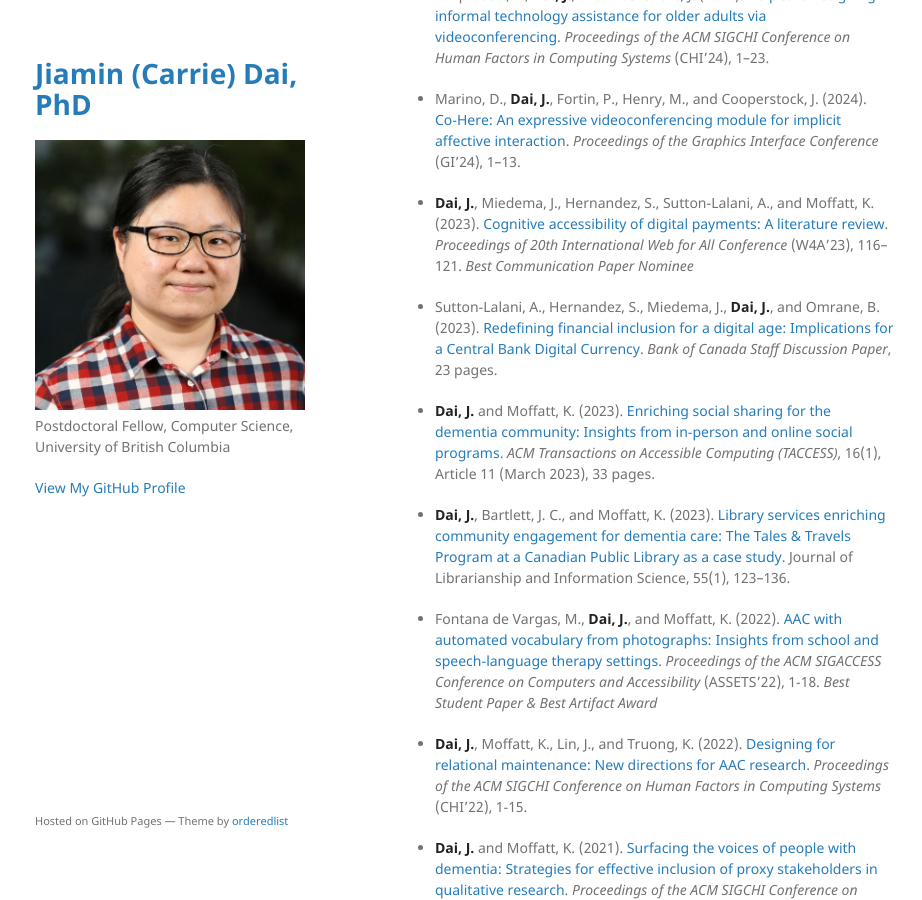
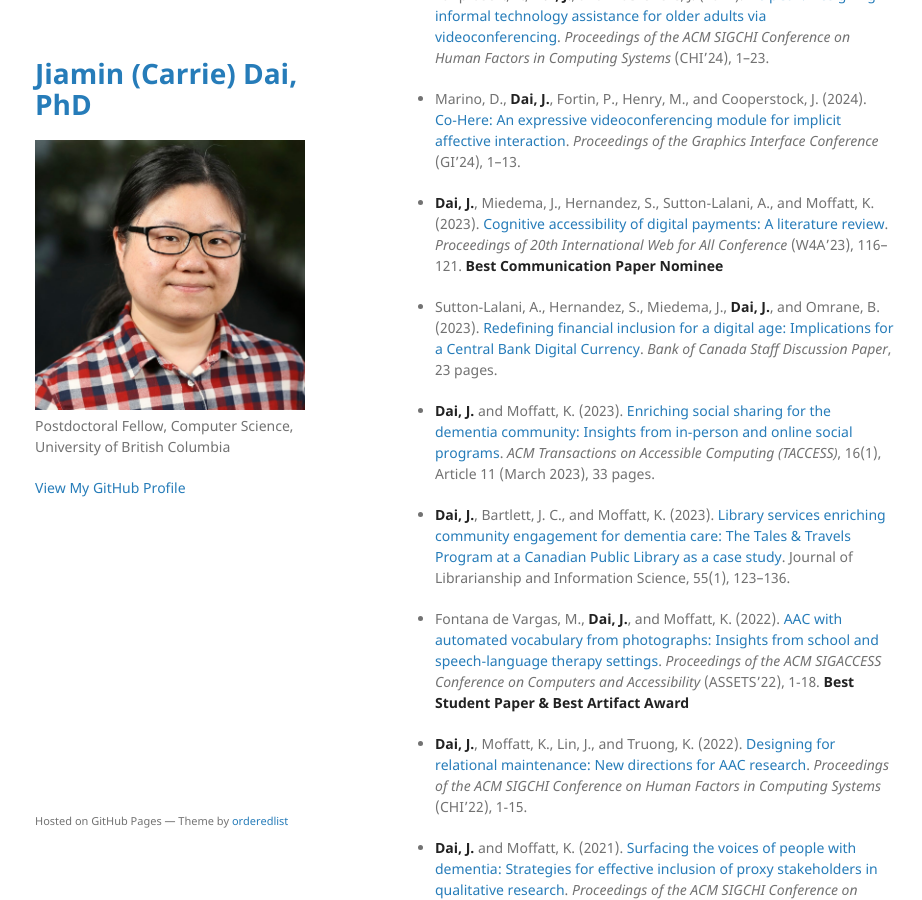
Before and after one commit to jiamin-dai/jiamin-dai.github.io, a Jekyll site: the page built from index.md, in a window 1280 px wide and 900 px high, scrolled down 1421 px. Shown: the whole window, without its empty margins (175-1097 px from the left). Built offline with Jekyll 4.4.1, drawn with Linux system fonts in a browser that asks for light colours; our own code applies the rules of GitHub Pages for plain Markdown files.

Commit message:
Update index.md

```diff
--- a/index.md
+++ b/index.md
@@ -68,7 +68,7 @@ Text can be **bold**, _italic_, or ~~strikethrough~~.
 
 *   Marino, D., **Dai, J.**, Fortin, P., Henry, M., and Cooperstock, J. (2024). [Co‑Here: An expressive videoconferencing module for implicit affective interaction](https://dl.acm.org/doi/10.1145/3670947.3670975). _Proceedings of the Graphics Interface Conference_ (GI’24), 1–13.
 
-*   **Dai, J.**, Miedema, J., Hernandez, S., Sutton‑Lalani, A., and Moffatt, K. (2023). [Cognitive accessibility of digital payments: A literature review](https://dl.acm.org/doi/10.1145/3587281.3587294). _Proceedings of 20th International Web for All Conference_ (W4A’23), 116–121. _Best Communication Paper Nominee_
+*   **Dai, J.**, Miedema, J., Hernandez, S., Sutton‑Lalani, A., and Moffatt, K. (2023). [Cognitive accessibility of digital payments: A literature review](https://dl.acm.org/doi/10.1145/3587281.3587294). _Proceedings of 20th International Web for All Conference_ (W4A’23), 116–121. **Best Communication Paper Nominee**
 
 *   Sutton‑Lalani, A., Hernandez, S., Miedema, J., **Dai, J.**, and Omrane, B. (2023). [Redefining financial inclusion for a digital age: Implications for a Central Bank Digital Currency](https://www.bankofcanada.ca/2023/10/staff-discussion-paper-2023-22/). _Bank of Canada Staff Discussion Paper_, 23 pages.
 
@@ -76,7 +76,7 @@ Text can be **bold**, _italic_, or ~~strikethrough~~.
 
 *   **Dai, J.**, Bartlett, J. C., and Moffatt, K. (2023). [Library services enriching community engagement for dementia care: The Tales & Travels Program at a Canadian Public Library as a case study](https://journals.sagepub.com/doi/full/10.1177/09610006211065170). Journal of Librarianship and Information Science, 55(1), 123–136.
 
-*   Fontana de Vargas, M., **Dai, J.**, and Moffatt, K. (2022). [AAC with automated vocabulary from photographs: Insights from school and speech‑language therapy settings](https://dl.acm.org/doi/10.1145/3517428.3544805). _Proceedings of the ACM SIGACCESS Conference on Computers and Accessibility_ (ASSETS’22), 1‑18. _Best Student Paper & Best Artifact Award_
+*   Fontana de Vargas, M., **Dai, J.**, and Moffatt, K. (2022). [AAC with automated vocabulary from photographs: Insights from school and speech‑language therapy settings](https://dl.acm.org/doi/10.1145/3517428.3544805). _Proceedings of the ACM SIGACCESS Conference on Computers and Accessibility_ (ASSETS’22), 1‑18. **Best Student Paper & Best Artifact Award**
 
 *   **Dai, J.**, Moffatt, K., Lin, J., and Truong, K. (2022). [Designing for relational maintenance: New directions for AAC research](https://dl.acm.org/doi/10.1145/3491102.3502011). _Proceedings of the ACM SIGCHI Conference on Human Factors in Computing Systems_ (CHI’22), 1‑15.
 
```
